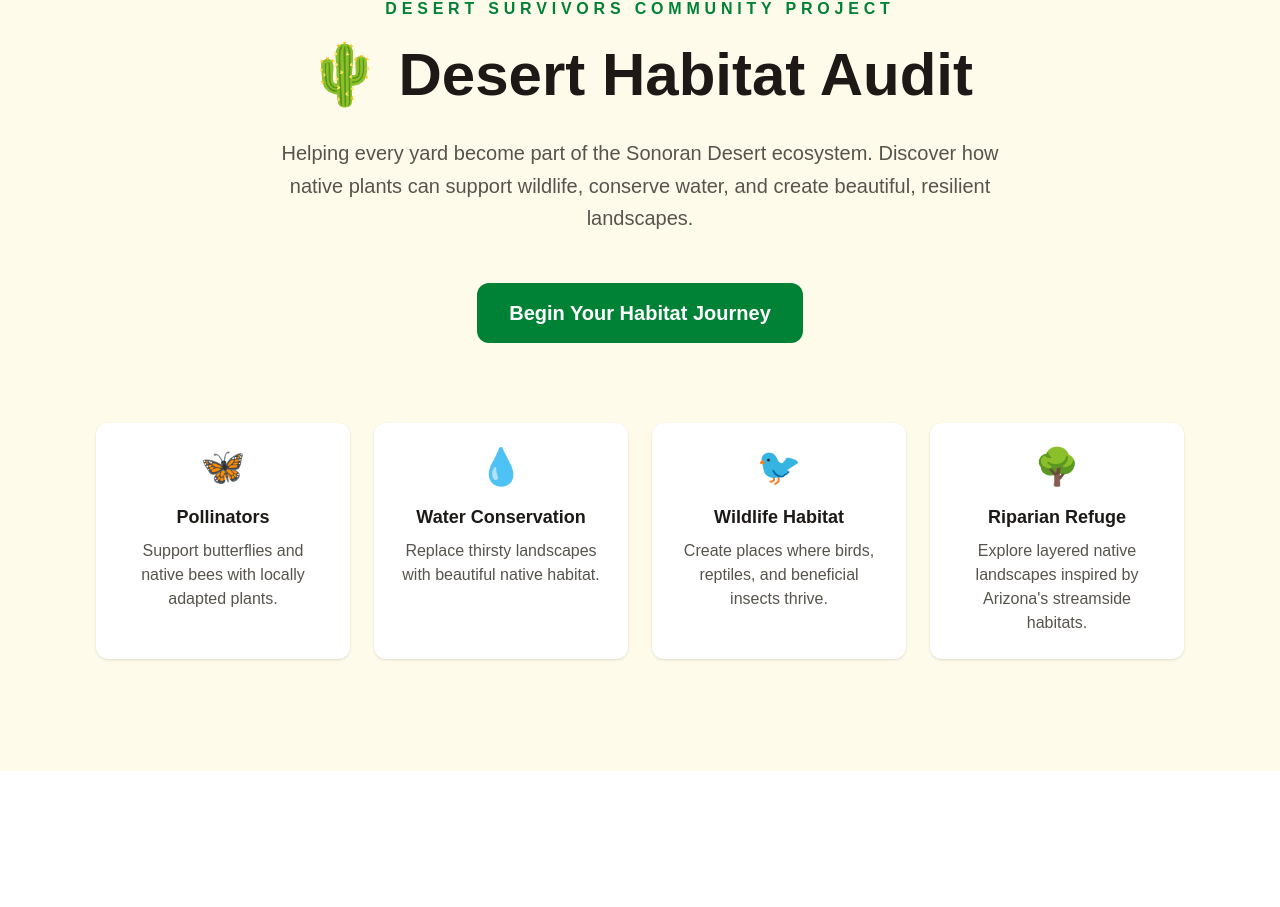
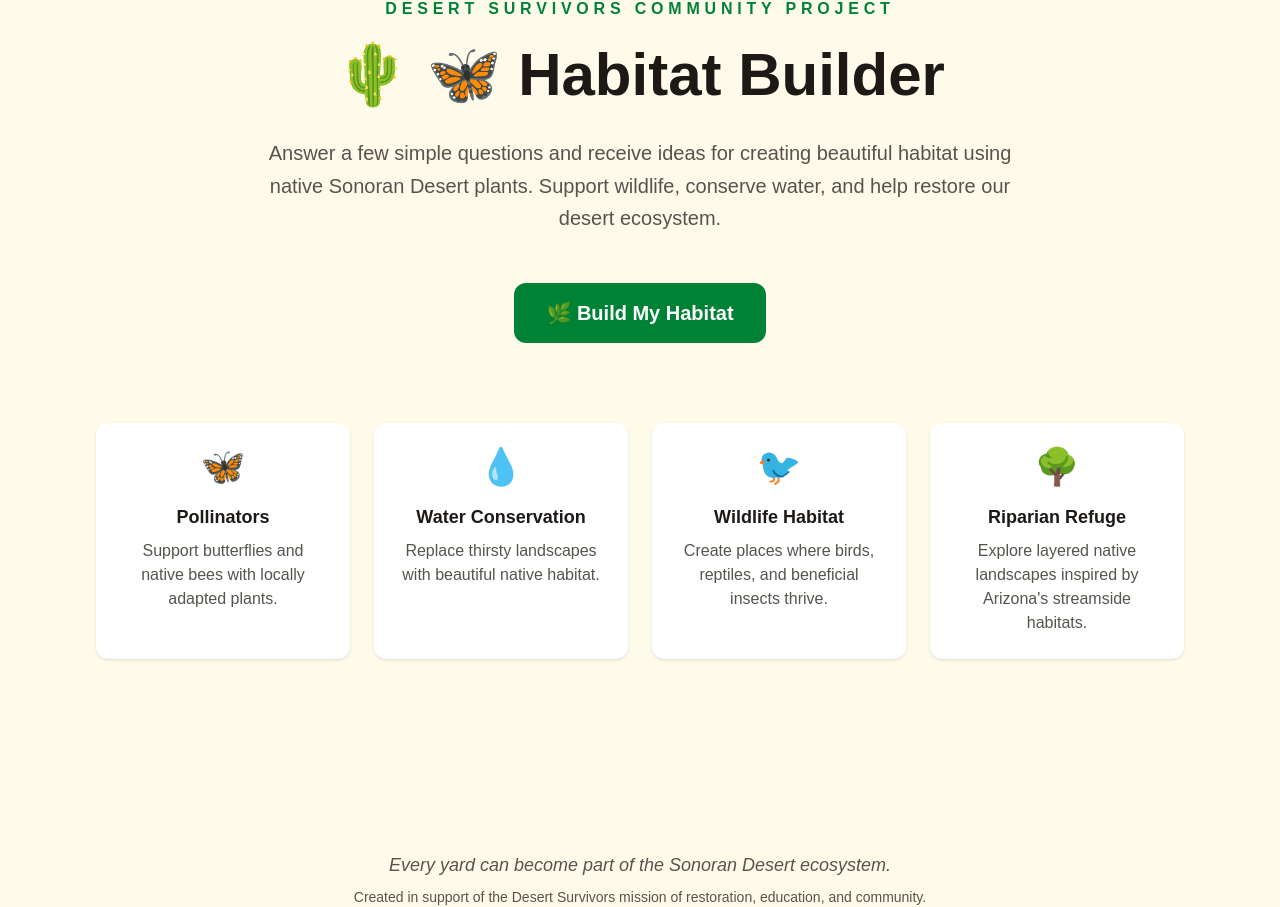
Before and after one commit to alishaAJnichols/desert-habitat-audit, a Next.js app: page / in a window 1280 px wide. Shown: the part 115-1022 px from the top of the page. Before the commit the page ends 886 px from the top, so only its background shows below. Built offline with nearby package versions, Linux system fonts and the light colour scheme.

Commit message:
Update page.tsx

```diff
--- a/app/page.tsx
+++ b/app/page.tsx
@@ -8,17 +8,17 @@ export default function Home() {
         </p>
 
         <h1 className="text-6xl font-bold mt-6">
-          🌵 Desert Habitat Audit
+          🌵 🦋 Habitat Builder
         </h1>
 
         <p className="text-xl mt-8 max-w-3xl mx-auto text-stone-600 leading-relaxed">
-          Helping every yard become part of the Sonoran Desert ecosystem.
-          Discover how native plants can support wildlife, conserve water,
-          and create beautiful, resilient landscapes.
+          Answer a few simple questions and receive ideas for creating beautiful habitat using native Sonoran Desert plants.
+
+Support wildlife, conserve water, and help restore our desert ecosystem.
         </p>
 
         <button className="mt-12 rounded-xl bg-green-700 px-8 py-4 text-xl font-semibold text-white hover:bg-green-800 transition">
-          Begin Your Habitat Journey
+          🌿 Build My Habitat
         </button>
 
         <div className="mt-20 grid gap-6 md:grid-cols-4">
@@ -58,6 +58,16 @@ export default function Home() {
         </div>
 
       </section>
-    </main>
+    <footer className="mt-20 text-center text-stone-600">
+  <p className="text-lg italic">
+    Every yard can become part of the Sonoran Desert ecosystem.
+  </p>
+
+  <p className="mt-2 text-sm">
+    Created in support of the Desert Survivors mission of restoration,
+    education, and community.
+  </p>
+</footer>
+</main>
   );
 }
```
